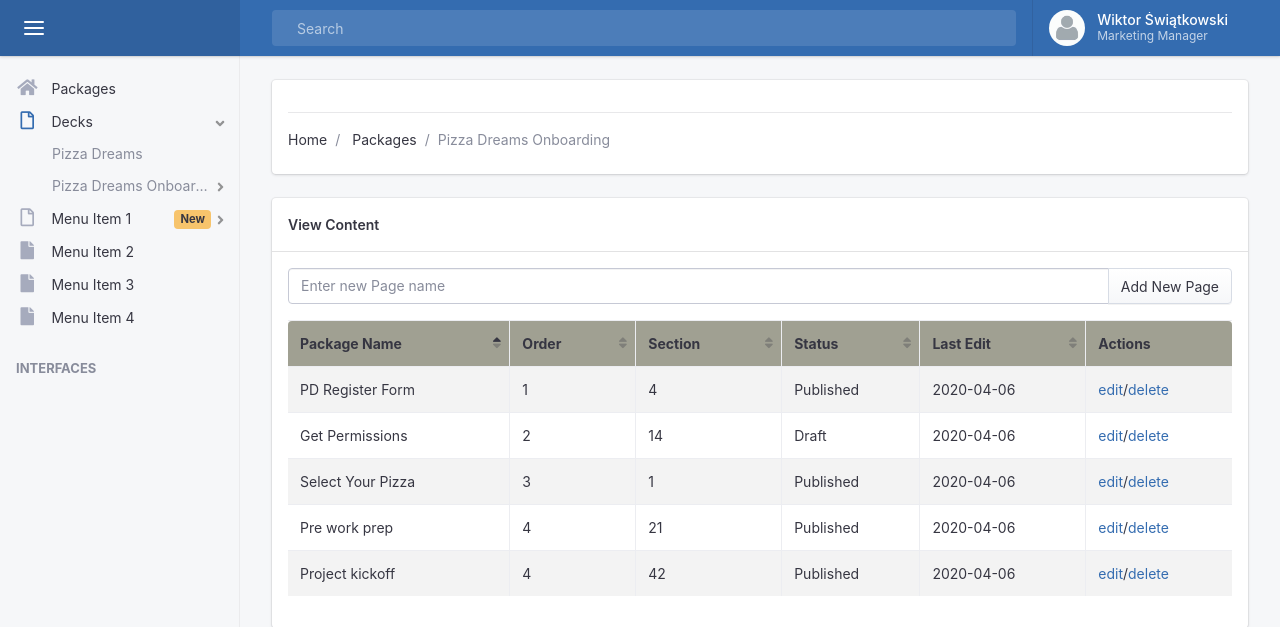
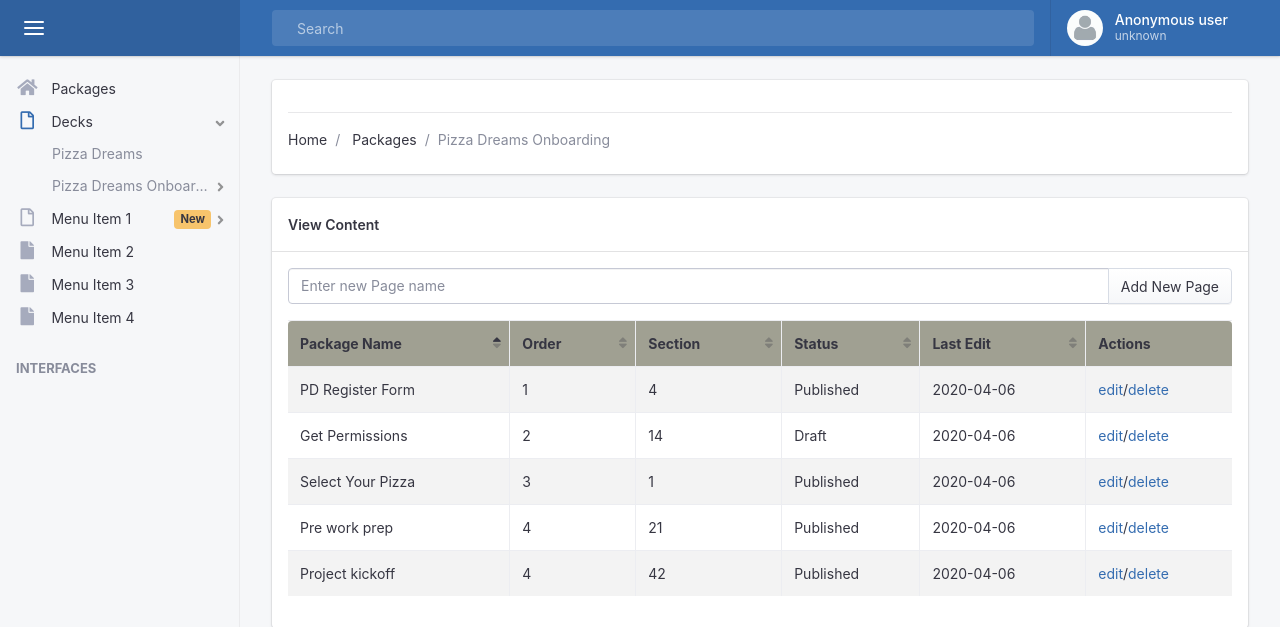
Before and after one commit to binawork/OnlineOnboarding, a Django app: page /onboarding/bootstrap/package-page in a window 1280 px wide. Shown: the top 627 px of the page. Run offline with Django 3.2, Linux system fonts and the light colour scheme; some libraries are stand-ins or nearby versions.

Commit message:
Add template to check the user for upper-left box, #10

```diff
--- a/templates/bootstrap/package_page.html
+++ b/templates/bootstrap/package_page.html
@@ -6,7 +6,7 @@
     <meta charset="utf-8">
     <meta name="viewport" content="width=device-width, initial-scale=1, shrink-to-fit=no"><!-- End Required meta tags -->
     <!-- Begin SEO tag -->
-    <title> Packages | Onboarding </title>
+    <title> Package | Onboarding </title>
     <meta property="og:title" content="Packages - Onboarding">
     <meta name="author" content="Beni Arisandi">
     <meta property="og:locale" content="en_US">
@@ -152,12 +152,16 @@
             <div class="top-bar-item top-bar-item-right px-0 d-none d-sm-flex">
               <!-- .btn-account -->
               <div class="dropdown d-flex">
-                <button class="btn-account d-none d-md-flex" type="button" data-toggle="dropdown" aria-haspopup="true" aria-expanded="false"><span class="user-avatar user-avatar-md"><img src="{% static 'bootstrap/images/unknown-profile.jpg' %}" alt=""></span> <span class="account-summary pr-lg-4 d-none d-lg-block"><span class="account-name">Wiktor Świątkowski</span> <span class="account-description">Marketing Manager</span></span></button> <!-- .dropdown-menu -->
+               {% if user.is_authenticated %}
+                <button class="btn-account d-none d-md-flex" type="button" data-toggle="dropdown" aria-haspopup="true" aria-expanded="false"><span class="user-avatar user-avatar-md"><img src="{% static 'bootstrap/images/unknown-profile.jpg' %}" alt=""></span> <span class="account-summary pr-lg-4 d-none d-lg-block"><span class="account-name">{{ user.get_username }}</span> <span class="account-description">Marketing Manager</span></span></button> <!-- .dropdown-menu -->
                 <div class="dropdown-menu">
                   <div class="dropdown-arrow ml-3"></div>
-                  <h6 class="dropdown-header d-none d-md-block d-lg-none"> Wiktor Świątkowski </h6><a class="dropdown-item" href="#"><span class="dropdown-icon oi oi-person"></span> Profile</a> <a class="dropdown-item" href="{% url 'bootstrap_signin' %}"><span class="dropdown-icon oi oi-account-logout"></span> Logout</a>
+                  <h6 class="dropdown-header d-none d-md-block d-lg-none"> {{ user.get_username }} </h6><a class="dropdown-item" href="#"><span class="dropdown-icon oi oi-person"></span> Profile</a> <a class="dropdown-item" href="{% url 'bootstrap_signin' %}"><span class="dropdown-icon oi oi-account-logout"></span> Logout</a>
                   <div class="dropdown-divider"></div><!--<a class="dropdown-item" href="#">Help Center</a> <a class="dropdown-item" href="#">Ask Forum</a>-->
                 </div><!-- /.dropdown-menu -->
+               {% else %}
+                <button class="btn-account d-none d-md-flex" type="button" data-toggle="dropdown" aria-haspopup="true" aria-expanded="false"><span class="user-avatar user-avatar-md"><img src="{% static 'bootstrap/images/unknown-profile.jpg' %}" alt=""></span> <span class="account-summary pr-lg-4 d-none d-lg-block"><span class="account-name">Anonymous user</span> <span class="account-description">unknown</span></span></button>
+               {% endif %}
               </div><!-- /.btn-account -->
             </div><!-- /.top-bar-item -->
           </div><!-- /.top-bar-list -->
```
Also changed, not shown: templates/bootstrap/dashboard.html (+6 -2 lines), templates/bootstrap/packages.html (+6 -2 lines).
